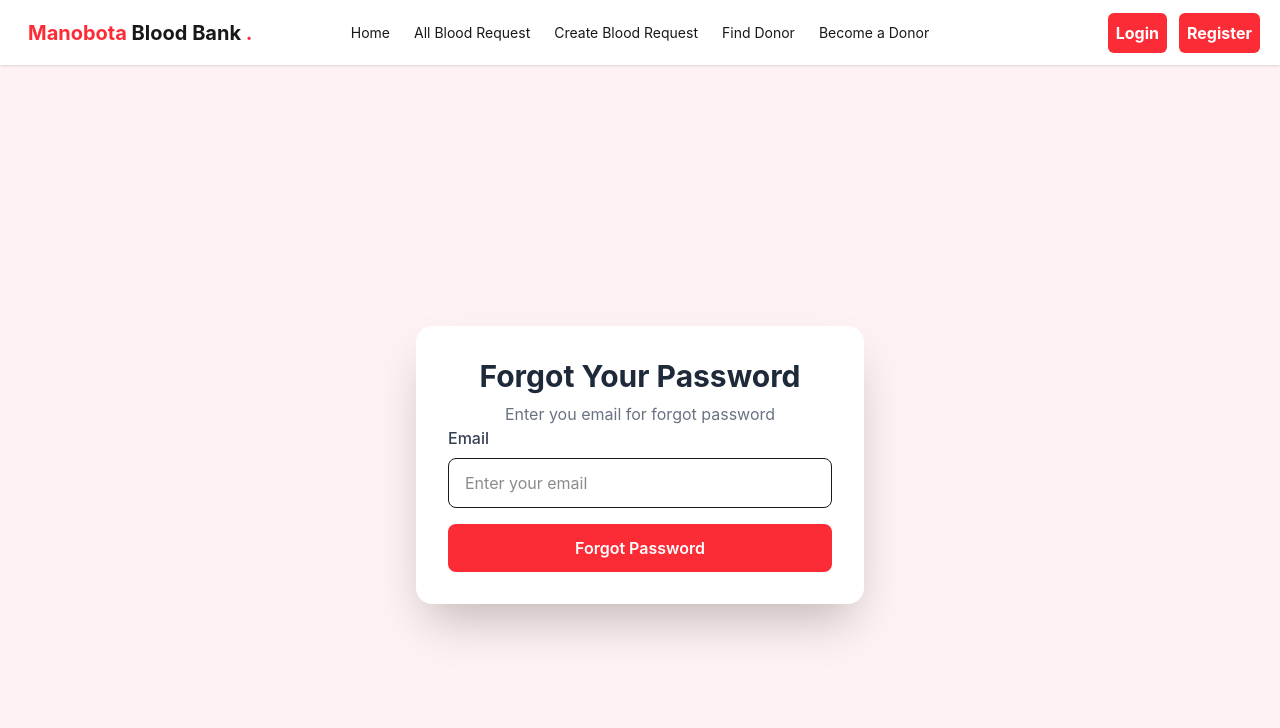
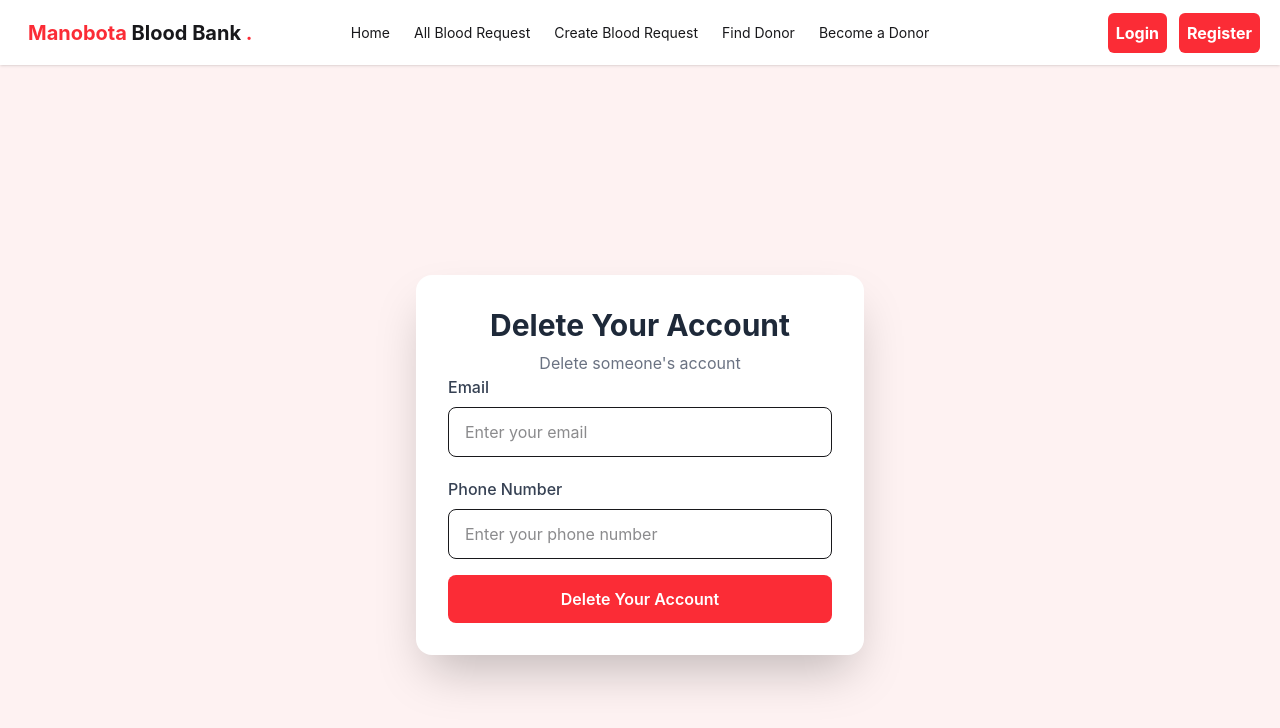
Before and after one commit to Saim850/Manobota-Blood-Bank-Client, a React (Vite) app: page /forgot-password in a window 1280 px wide. Shown: the top 728 px of the page. Built offline with nearby package versions, Linux system fonts and the light colour scheme.

Commit message:
delete user function impelemented succesfully

```diff
--- a/src/components/User/Profile.jsx
+++ b/src/components/User/Profile.jsx
@@ -11,6 +11,7 @@ export default function UserProfile() {
       try {
         const user_info = await api.get("/user-info/")
         const donor_info = await api.get("/my-donor-profile/")
+
 
         setUser(user_info.data[0])
         setDonor(donor_info.data[0])
@@ -158,6 +159,12 @@ export default function UserProfile() {
               </button>
             )}
 
+            {user?.is_staff &&(
+              <button className="w-full bg-pink-600 text-white p-3 rounded mb-3">
+                <Link to='/forgot-password'>Delete someone's profile</Link>
+              </button>
+            )}
+
 
             <button
               className="w-full bg-red-600 text-white p-3 rounded"
--- a/src/pages/LoginPages.jsx
+++ b/src/pages/LoginPages.jsx
@@ -29,6 +29,7 @@ const LoginPage = () => {
 
       navigate("/ ")
       alert("Login Successful!");
+      window.location.reload()
 
     } catch (error) {
       console.log(error.response?.data);
@@ -94,10 +95,6 @@ const LoginPage = () => {
           )}
         </form>
 
-        {/* <p className="text-center my-3 p-2 rounded-md hover:bg-gray-200 transition duration-100">
-          <Link to='/forgot-password' className="font-bold text-red-500">Forgotten Password?</Link>
-        </p> */}
-
         <p className="text-center mt-6 text-gray-600">
           Don't have an account?{" "}
           <Link
--- a/src/pages/ResetPasswrodPage.jsx
+++ b/src/pages/ResetPasswrodPage.jsx
@@ -1,8 +1,13 @@
 import { useState } from "react";
-import axios from "axios";
+import api from "../api";
 
 export default function ForgotPassword() {
-  const [email, setEmail] = useState("");
+
+  const [formData, setFormData] = useState({
+    email:"",
+    phone_number:"",
+  });
+
   const [message, setMessage] = useState("");
   const [isLoding , setLoding] = useState(false)
 
@@ -10,9 +15,7 @@ export default function ForgotPassword() {
     e.preventDefault();
     setLoding(true)
     try {
-      await axios.post("https://blood-donations-api-1.onrender.com/api/auth/users/reset_password/", {
-        email,
-      })
+      await api.post('forgot-password/', formData)
 
       setMessage("Password reset email sent. Check your email.");
     } catch (error) {
@@ -23,16 +26,24 @@ export default function ForgotPassword() {
     }
   };
 
+  const handleChange = (e) => {
+    setFormData({
+      ...formData,
+      [e.target.name]:e.target.value
+     }
+    )
+  }
+
   return (
 
     <div className="min-h-screen flex items-center justify-center bg-linear-to-r bg-red-50">
       <div className="w-full max-w-md bg-white rounded-2xl shadow-2xl p-8">
          <h1 className="text-3xl font-bold text-center text-gray-800">
-            Forgot Your Password
+            Delete Your Account
          </h1>
 
          <p className="text-center text-gray-500 mt-2">
-            Enter you email for forgot password
+          Delete someone's account
          </p>
 
          <div>
@@ -43,9 +54,23 @@ export default function ForgotPassword() {
 
                <input
                type="email"
-               value={email}
-               onChange={(e) => setEmail(e.target.value)}
+               name="email"
+               value={formData.email}
+               onChange={handleChange}
                placeholder="Enter your email"
+               className="w-full px-4 py-3 border rounded-lg focus:outline-none focus:ring-2 focus:ring-red-500 focus:border-0"
+               />
+
+               <label className="block text-gray-700 font-medium mb-2 mt-5">
+               Phone Number
+               </label>
+
+               <input
+               type="tel"
+               name="phone_number"
+               value={formData.phone_number}
+               onChange={handleChange}
+               placeholder="Enter your phone number"
                className="w-full px-4 py-3 border rounded-lg focus:outline-none focus:ring-2 focus:ring-red-500 focus:border-0"
                />
 
@@ -58,7 +83,7 @@ export default function ForgotPassword() {
                   type="submit"
                   className="mt-4 w-full py-3 bg-red-500 hover:bg-red-600 text-white font-semibold rounded-lg transition duration-300"
                 >
-                  Forgot Password
+                  Delete Your Account
                 </button>
               )}
             </form>
```
